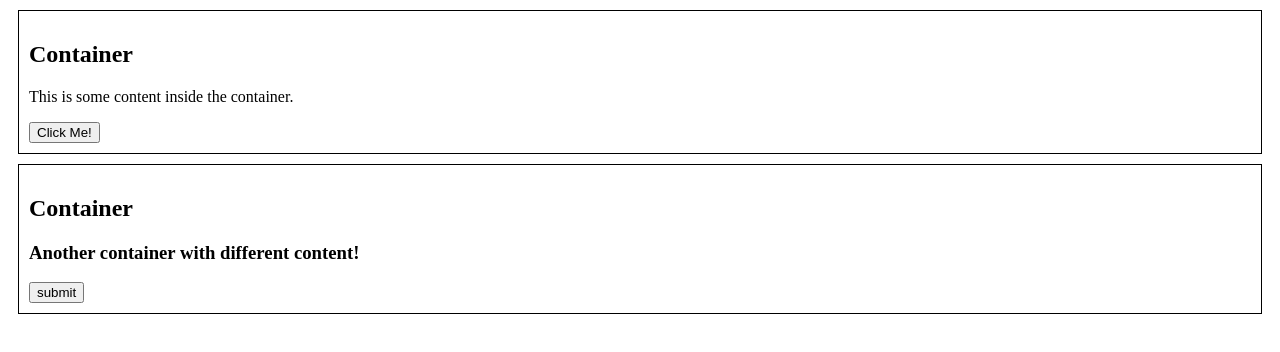
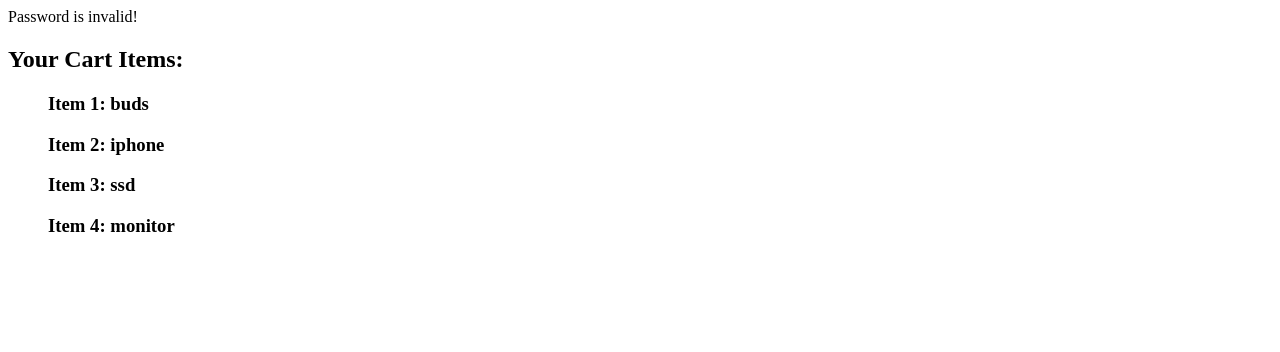
Before and after one commit to shivamsinghAIMLops32/react-practice-frontend, a React (Vite) app: page / in a window 1280 px wide. Shown: the top 352 px of the page. Built offline with nearby package versions, Linux system fonts and the light colour scheme.

Commit message:
conditional render2

```diff
--- a/src/App.jsx
+++ b/src/App.jsx
@@ -1,19 +1,24 @@
-import React from 'react';
-import Container from './components/Container';
+import React from "react";
+import Cart from "./components/Cart";
+
+const Validpassword = () => {
+  return <div>Password is valid!</div>;
+};
+
+const Invalidpassword = () => {
+  return <div>Password is invalid!</div>;
+};
+
+
+const Password = ({ isValid }) => {
+  return isValid ? <Validpassword /> : <Invalidpassword />;
+};
 
 const App = () => {
   return (
     <div>
-      <Container>
-        <p>This is some content inside the container.</p>
-        <button>Click Me!</button>
-      </Container>
-
-
-      <Container>
-        <h3>Another container with different content!</h3>
-        <button>submit</button>
-      </Container>
+      <Password isValid={false} />
+      <Cart />
     </div>
   );
 };
--- /dev/null
+++ b/src/components/Cart.jsx
@@ -0,0 +1,28 @@
+import React from "react";
+
+const Cart = () => {
+  const items = ["buds", "iphone", "ssd", "monitor"];
+
+  return (
+    <div>
+      {items.length > 0 ? (
+        <div>
+          <h2>Your Cart Items:</h2>
+          <ul>
+            {items.map((value, index) => (
+              <li key={index} style={{ listStyle: "none" }}>
+                <h3>
+                  Item {index + 1}: {value}
+                </h3>
+              </li>
+            ))}
+          </ul>
+        </div>
+      ) : (
+        <h2>No items in cart.</h2>
+      )}
+    </div>
+  );
+};
+
+export default Cart;
--- a/src/components/Container.jsx
+++ /dev/null
@@ -1,12 +0,0 @@
-import React from 'react';
-
-const Container = ({ children }) => {
-  return (
-    <div style={{ border: '1px solid black', padding: '10px', margin: '10px' }}>
-      <h2>Container</h2>
-      {children} {/* This will render any child elements passed to the Container */}
-    </div>
-  );
-};
-
-export default Container;
```
